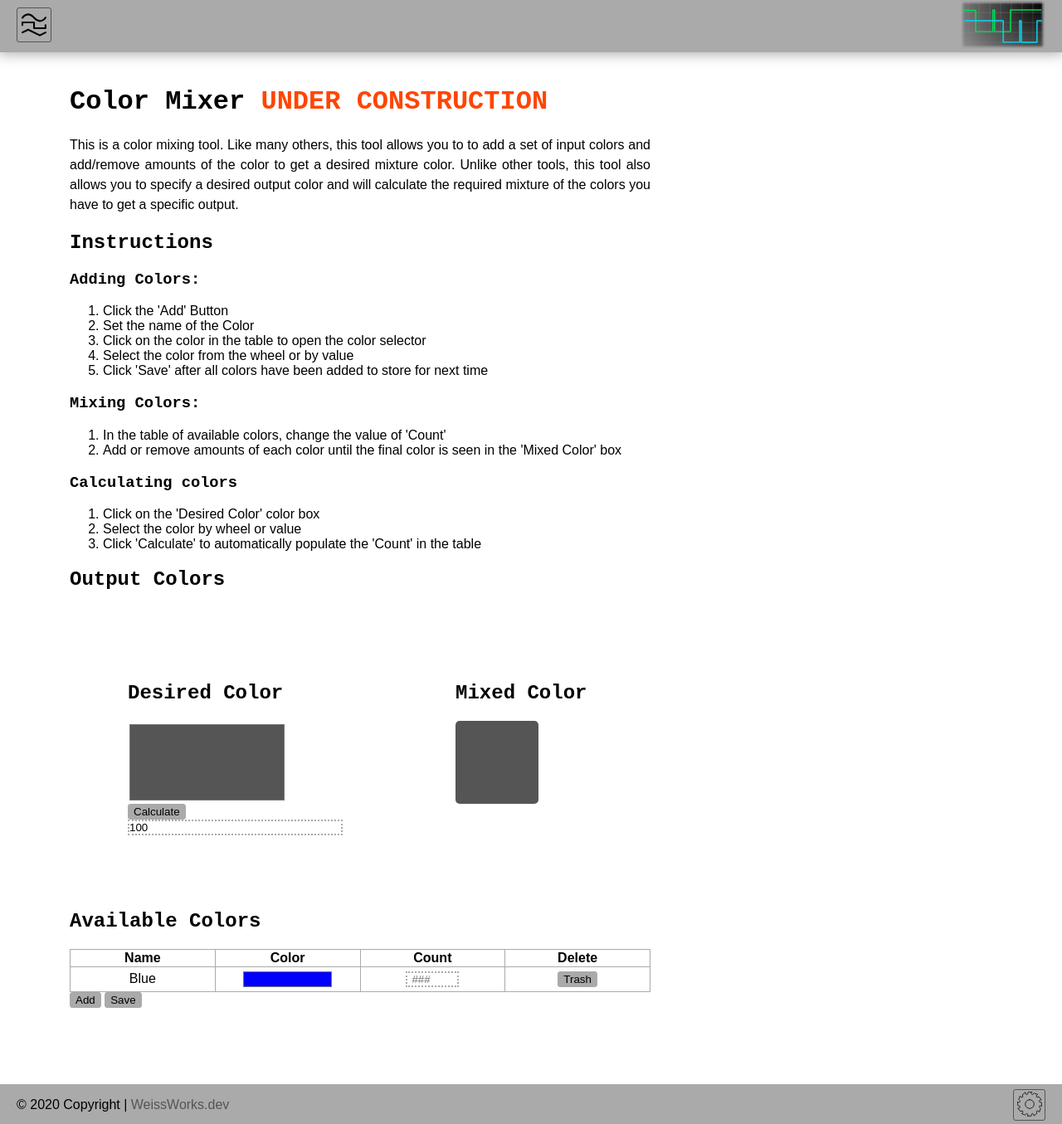
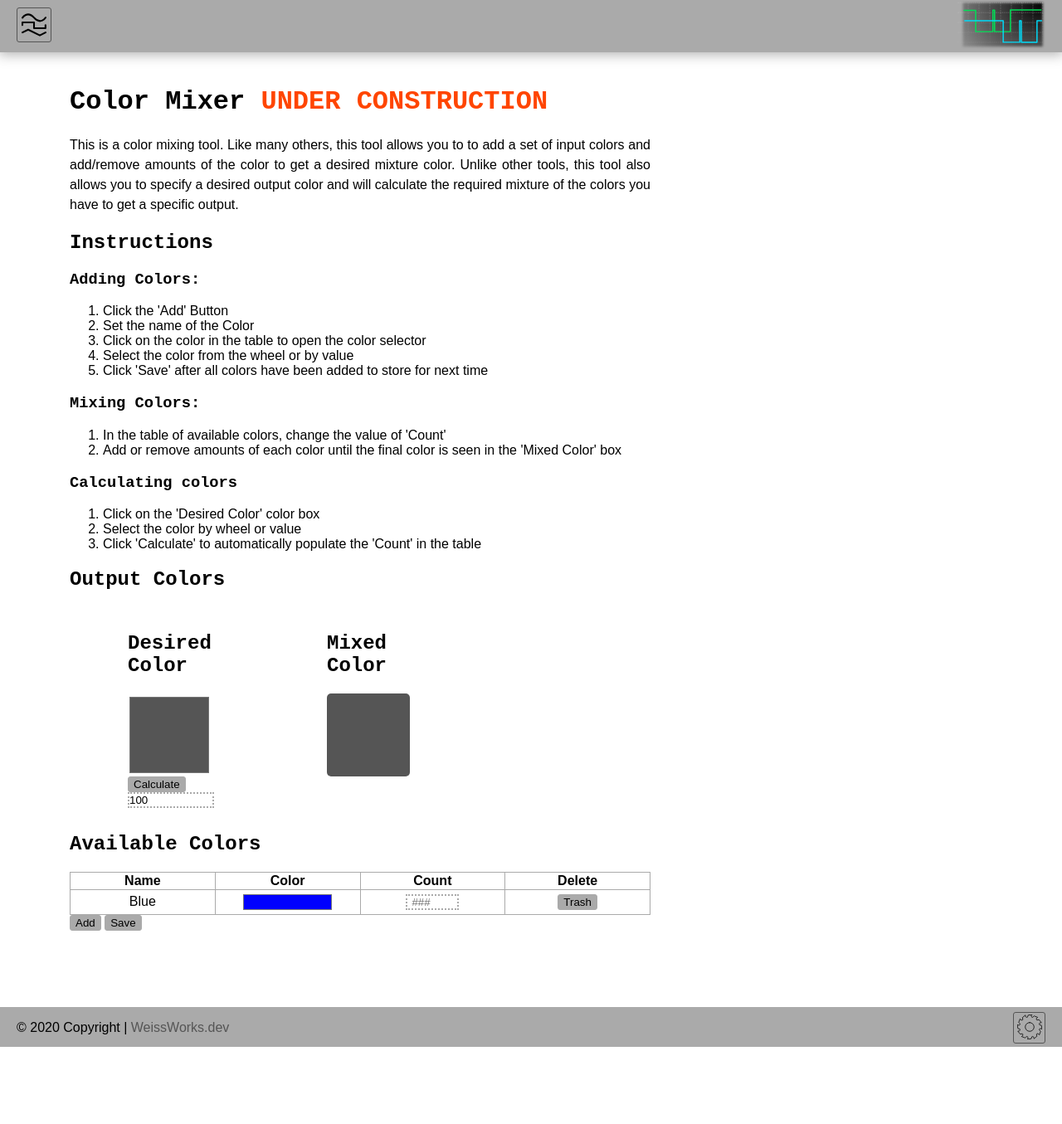
Before and after one commit to Sheekaboom/sheekaboom.github.io, a Jekyll site: the page built from projects/software/_posts/2020-06-15-dye-mix-calculator.html, in a window 1280 px wide. Shown: the whole page at 83% size. Built offline with Jekyll 4.4.1, drawn with Linux system fonts in a browser that asks for light colours; comment, search, counter and statistics services are not loaded; after the commit the page ends 1262 px from its top, so only the background shows below that.

Commit message:
fixed not wrapping of color selectors

```diff
--- a/projects/software/color_mixer/css/color_mixer.css
+++ b/projects/software/color_mixer/css/color_mixer.css
@@ -12,11 +12,13 @@
 
 .color_viewer{
     display:inline-block;
-    padding:10%;
+    padding:10px 10%;
+    width:100px;
 }
 
 #desired_and_mixed_color{
     display:flex;
+    flex-wrap:wrap;
 }
 
 #desired_color{
@@ -65,7 +67,7 @@
     margin:0 10px;
 }
 
-input[type='color']{
+table input[type='color']{
     width:75%;
     min-width:50px;
 }
```
